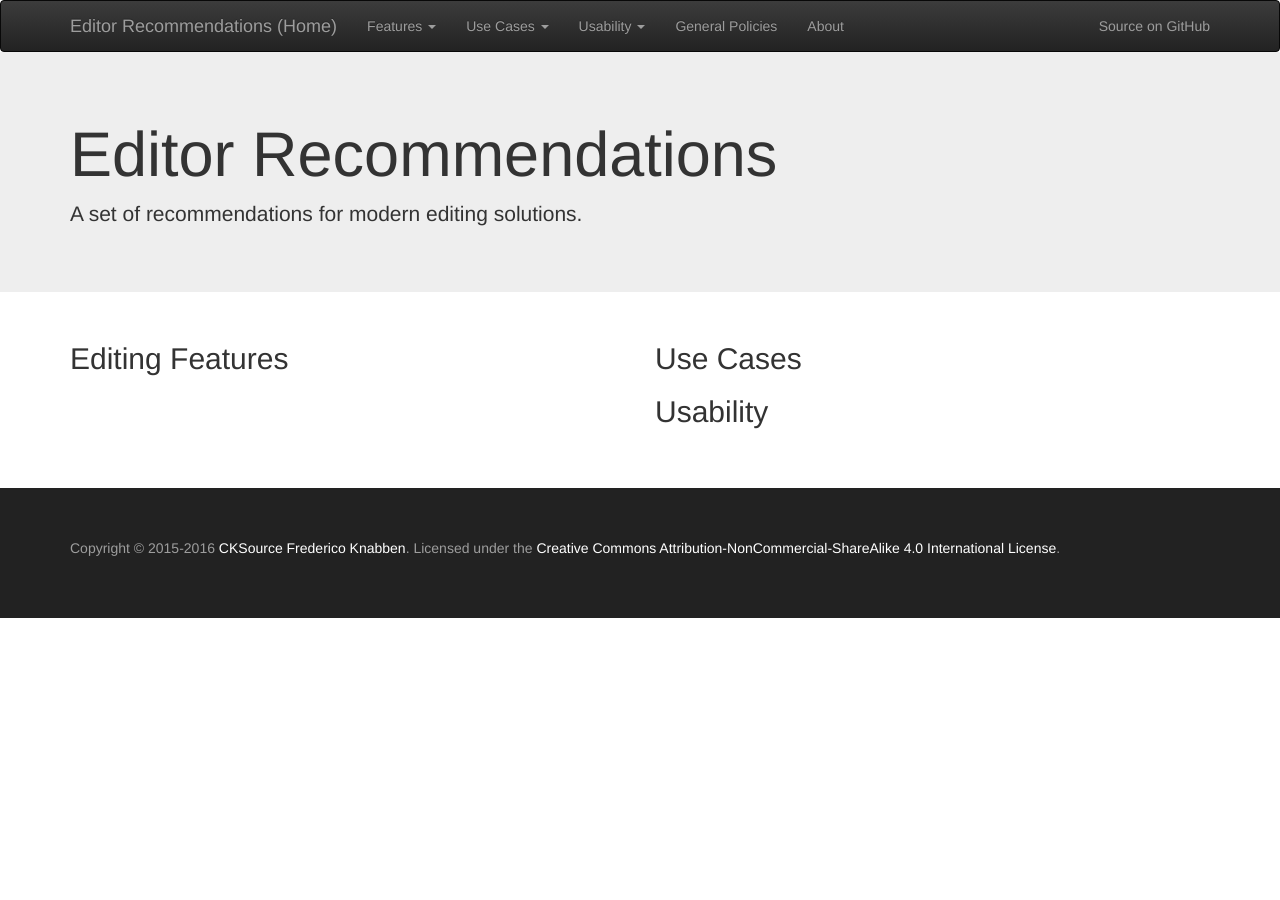
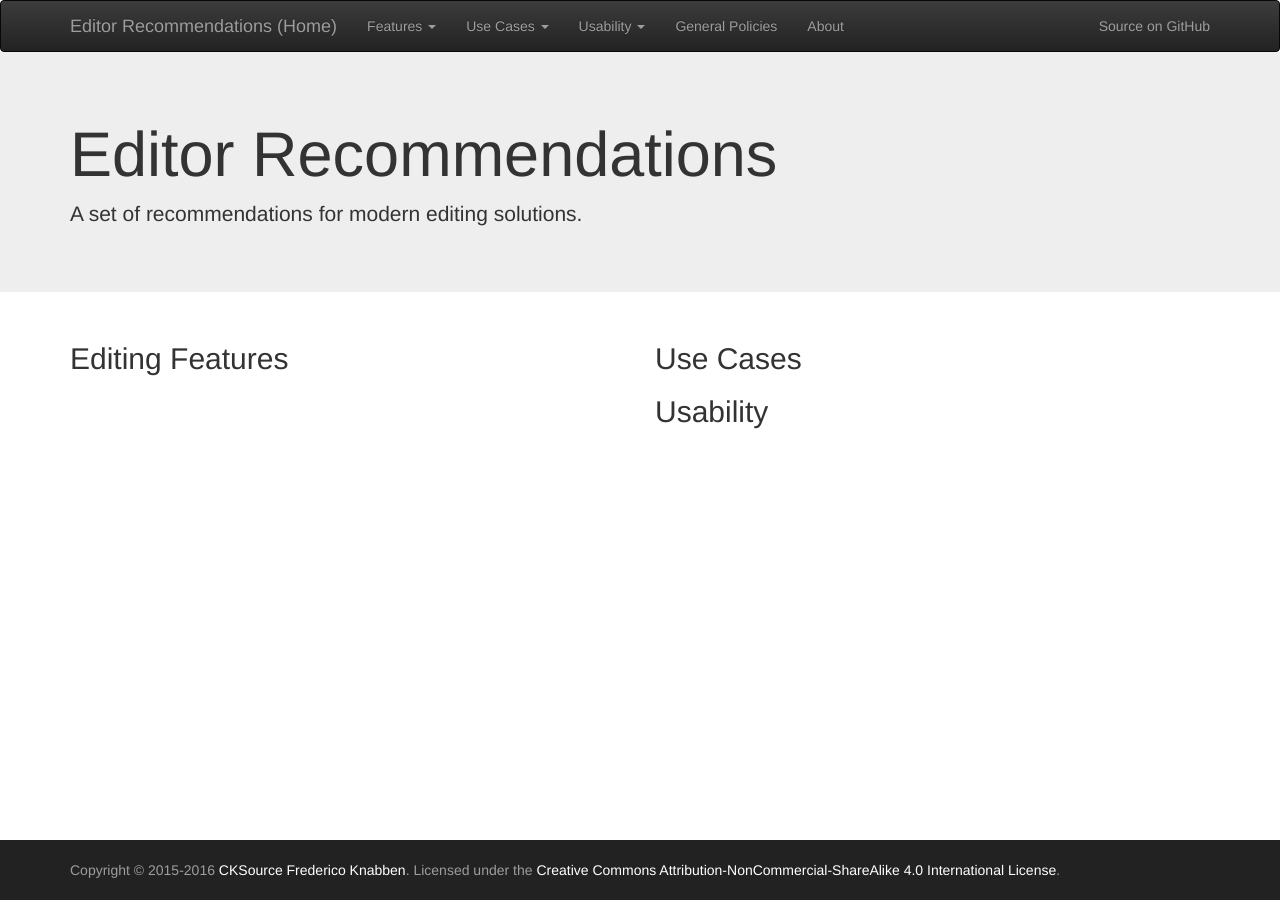
Before and after one commit to ckeditor/editor-recommendations, a Jekyll site: the page built from index.md, in a window 1280 px wide. Built offline with Jekyll 4.4.1, drawn with Linux system fonts in a browser that asks for light colours; nearby versions of some CDN libraries.

Commit message:
Refs #24 Sticky footer with equal height to navbar

```diff
--- a/styles/custom.css
+++ b/styles/custom.css
@@ -1,13 +1,26 @@
-/* Footer styles */
+.navbar:not(.navbar-fixed-top){
+  margin-bottom: 0;
+}
+
+/* Sticky footer */
+body {
+  /* Margin bottom by footer height */
+  margin-bottom: 60px;
+}
 .footer {
-  margin-top: 50px;
-  padding: 50px 0;
   background: #222;
   color: #9d9d9d;
+
+  position: absolute;
+  bottom: 0;
+  width: 100%;
+  /* Set the fixed height of the footer here */
+  height: 60px;
+}
+.footer p {
+  line-height: 60px;
+  margin: 0;
 }
 .footer a {
   color: #fff;
 }
-.navbar:not(.navbar-fixed-top){
-  margin-bottom: 0;
-}
```
